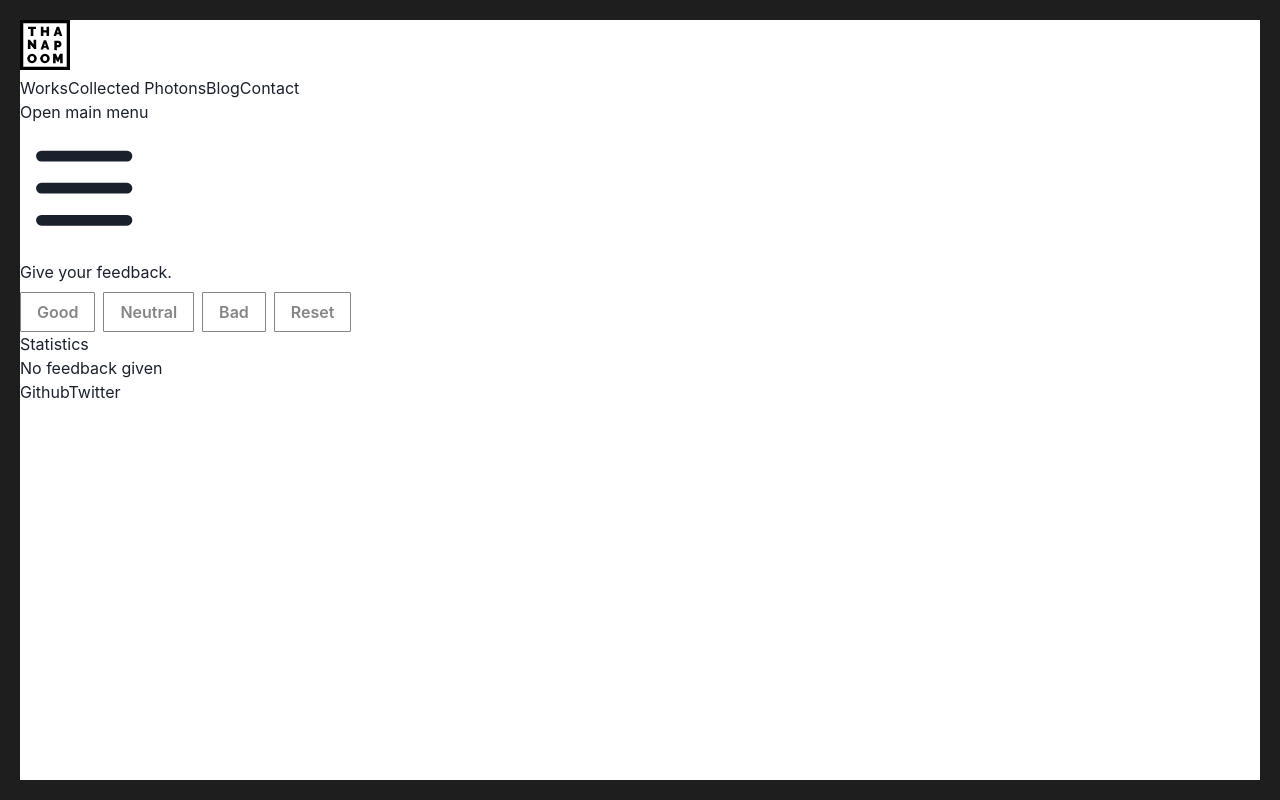
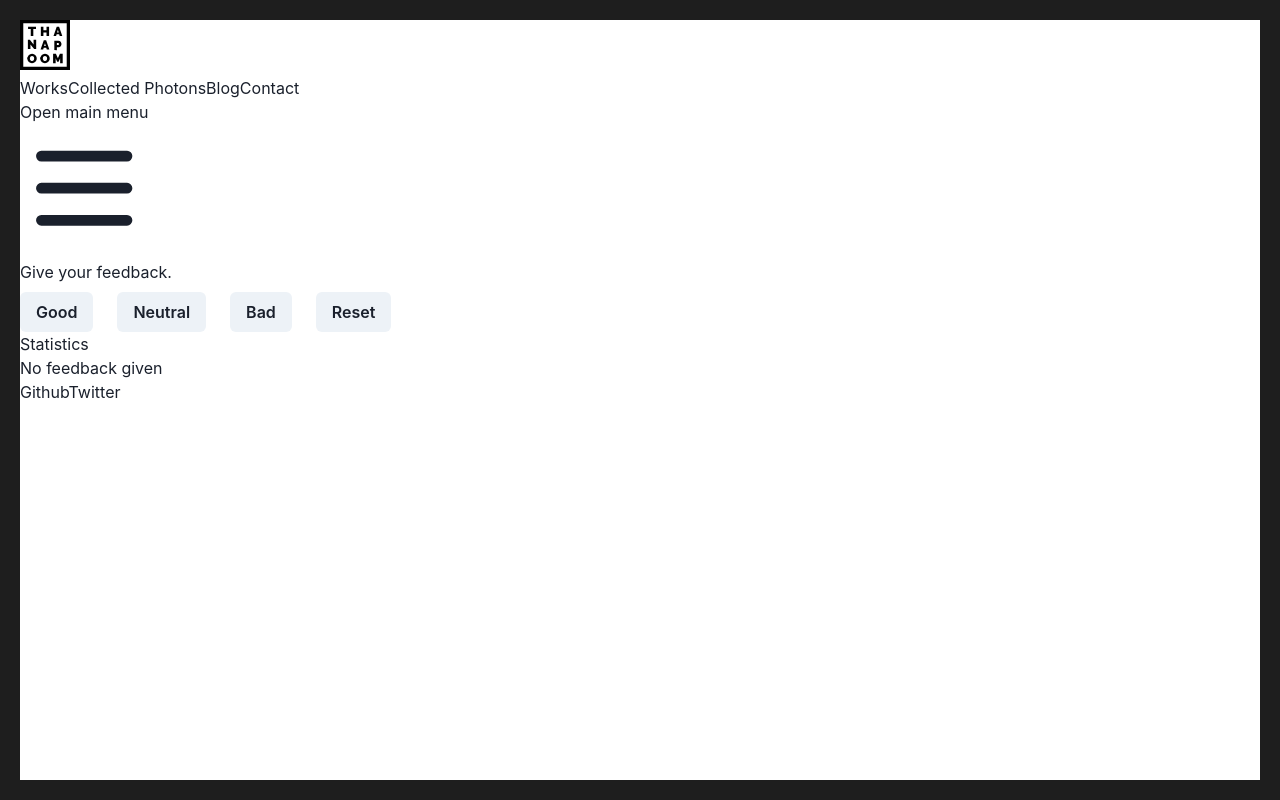
Before and after one commit to thanapoom21/portfolio-nextjs, a Next.js app: page /projects/unicafe in a window 1280 px wide. Built offline with nearby package versions, Linux system fonts and the light colour scheme.

Commit message:
modify button styling and its spacing, and implement hacker news API word search

```diff
--- a/components/fullstackopen-tutorial/Cacaocafe.js
+++ b/components/fullstackopen-tutorial/Cacaocafe.js
@@ -1,5 +1,5 @@
 import { useState } from "react";
-import { Box, Button } from "@chakra-ui/react";
+import { Box, Button, HStack } from "@chakra-ui/react";
 
 const StatisticLine = ({ text, value }) => {
   return (
@@ -55,42 +55,12 @@ const Cacaocafe = () => {
           Give your feedback.
         </h1>
       </Box>
-      <Button
-        mr={2}
-        colorScheme="blackAlpha"
-        variant="outline"
-        borderRadius="1px"
-        onClick={handleGood}
-      >
-        Good
-      </Button>
-      <Button
-        mr={2}
-        colorScheme="blackAlpha"
-        variant="outline"
-        borderRadius="1px"
-        onClick={handleNeutral}
-      >
-        Neutral
-      </Button>
-      <Button
-        mr={2}
-        colorScheme="blackAlpha"
-        variant="outline"
-        borderRadius="1px"
-        onClick={handleBad}
-      >
-        Bad
-      </Button>
-      <Button
-        mr={2}
-        colorScheme="blackAlpha"
-        variant="outline"
-        borderRadius="1px"
-        onClick={handleReset}
-      >
-        Reset
-      </Button>
+      <HStack spacing="24px">
+        <Button onClick={handleGood}>Good</Button>
+        <Button onClick={handleNeutral}>Neutral</Button>
+        <Button onClick={handleBad}>Bad</Button>
+        <Button onClick={handleReset}>Reset</Button>
+      </HStack>
       <p className="text-xl md:text-2xl font-bold tracking-tight my-2">
         Statistics
       </p>
--- a/components/fullstackopen-tutorial/CountryList.js
+++ b/components/fullstackopen-tutorial/CountryList.js
@@ -1,6 +1,6 @@
 import axios from "axios";
 import { useEffect, useState } from "react";
-import { Box } from "@chakra-ui/react";
+import { Box, Input } from "@chakra-ui/react";
 
 const CountryList = () => {
   const [list, setList] = useState([]);
@@ -32,7 +32,7 @@ const CountryList = () => {
       </Box>
       <div className="my-2">
         Find countries:{" "}
-        <input
+        <Input
           value={searchedWord}
           onChange={handleSearch}
           placeholder="type a word"
```
Also changed, not shown: components/fullstackopen-tutorial/GreatQuote.js (+5 -21 lines), components/fullstackopen-tutorial/Phonebook.js (+14 -20 lines), components/fullstackopen-tutorial/SimpleButtons.js (+6 -27 lines), components/fullstackopen-tutorial/WordSearch.js (+10 -10 lines).
